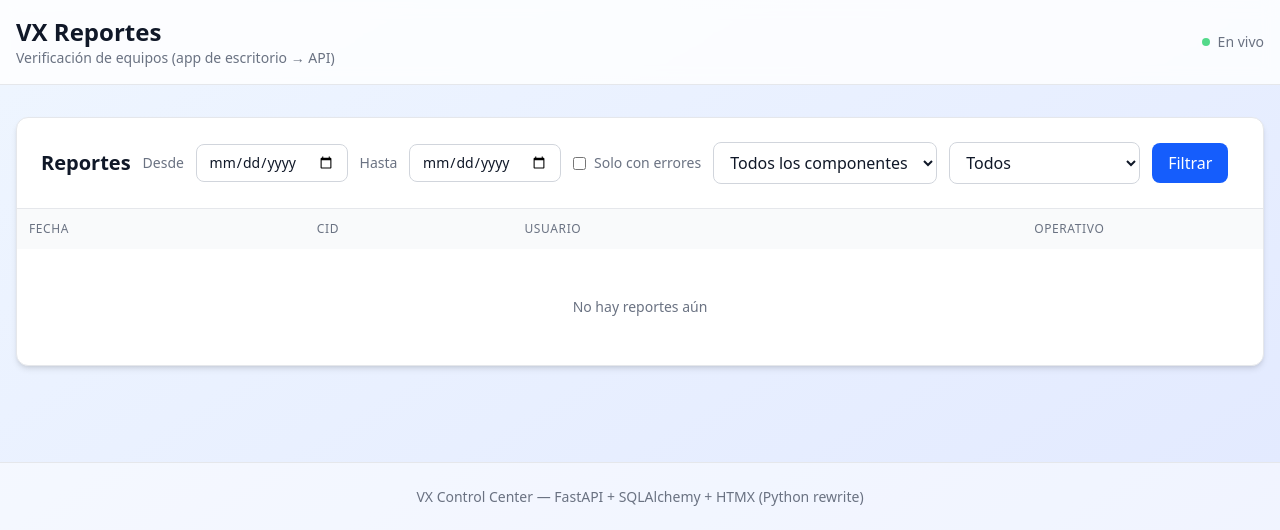
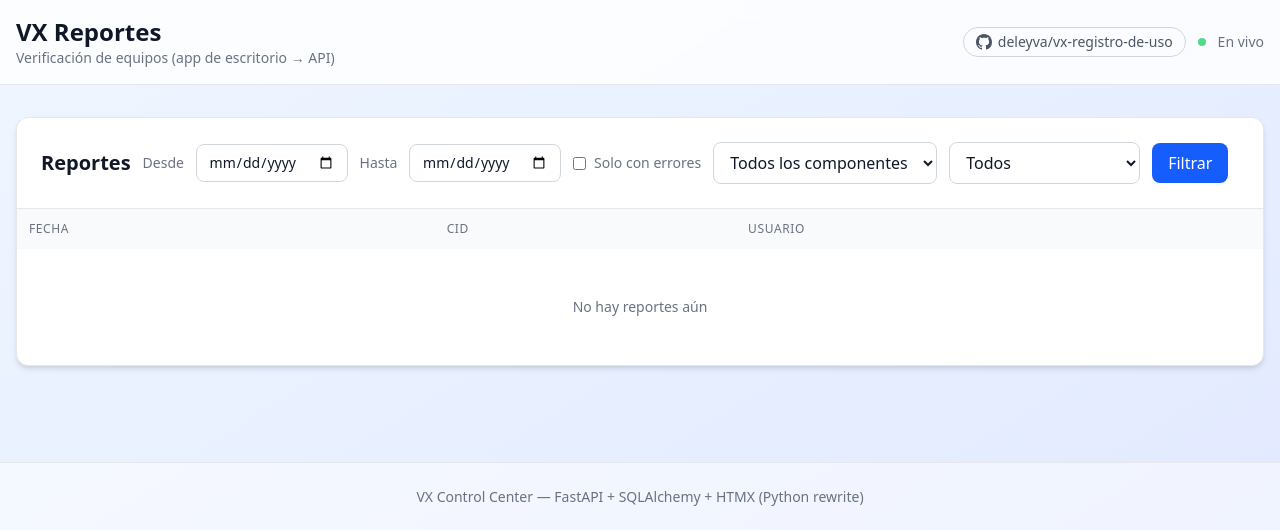
Before and after one commit to deleyva/vx-registro-de-uso, a FastAPI app: template src/app/templates/index.html in a window 1280 px wide. Shown: the top 530 px of the page. Run offline with FastAPI, Linux system fonts and the light colour scheme; the template is opened without the code that fills it, so the values that code supplies are empty.

Commit message:
docs: añado referencia al repo

```diff
--- a/src/app/routers/web.py
+++ b/src/app/routers/web.py
@@ -34,8 +34,10 @@ def _format_es_datetime(dt: datetime) -> str:
         return "—"
     from zoneinfo import ZoneInfo
     madrid = ZoneInfo("Europe/Madrid")
-    if dt.tzinfo is not None:
-        dt = dt.astimezone(madrid)
+    utc = ZoneInfo("UTC")
+    if dt.tzinfo is None:
+        dt = dt.replace(tzinfo=utc)
+    dt = dt.astimezone(madrid)
     return dt.strftime("%d/%m/%Y, %H:%M:%S")
 
 
--- a/src/app/templates/index.html
+++ b/src/app/templates/index.html
@@ -9,7 +9,13 @@
       <h1 class="text-2xl font-bold text-gray-900">VX Reportes</h1>
       <p class="text-sm text-gray-500">Verificación de equipos (app de escritorio → API)</p>
     </div>
-    <div class="flex items-center gap-2">
+    <div class="flex items-center gap-3">
+      <a href="https://github.com/deleyva/vx-registro-de-uso" target="_blank" rel="noopener noreferrer" class="inline-flex items-center gap-1.5 px-3 py-1 rounded-full border border-gray-300 text-sm text-gray-600 hover:bg-gray-100 transition-colors">
+        <svg viewBox="0 0 16 16" width="16" height="16" aria-hidden="true">
+          <path fill="currentColor" d="M8 0C3.58 0 0 3.58 0 8c0 3.54 2.29 6.53 5.47 7.59.4.07.55-.17.55-.38 0-.19-.01-.82-.01-1.49-2.01.37-2.53-.49-2.69-.94-.09-.23-.48-.94-.82-1.13-.28-.15-.68-.52-.01-.53.63-.01 1.08.58 1.23.82.72 1.21 1.87.87 2.33.66.07-.52.28-.87.51-1.07-1.78-.2-3.64-.89-3.64-3.95 0-.87.31-1.59.82-2.15-.08-.2-.36-1.02.08-2.12 0 0 .67-.21 2.2.82.64-.18 1.32-.27 2-.27.68 0 1.36.09 2 .27 1.53-1.04 2.2-.82 2.2-.82.44 1.1.16 1.92.08 2.12.51.56.82 1.27.82 2.15 0 3.07-1.87 3.75-3.65 3.95.29.25.54.73.54 1.48 0 1.07-.01 1.93-.01 2.2 0 .21.15.46.55.38A8.013 8.013 0 0016 8c0-4.42-3.58-8-8-8z"></path>
+        </svg>
+        deleyva/vx-registro-de-uso
+      </a>
       <span class="h-2 w-2 bg-green-500 rounded-full animate-pulse"></span>
       <span class="text-sm text-gray-500">En vivo</span>
     </div>
--- a/src/app/templates/partials/reports_table.html
+++ b/src/app/templates/partials/reports_table.html
@@ -10,13 +10,12 @@
             {{ component_labels.get(c, c) }}
           </th>
         {% endfor %}
-        <th class="px-2 py-3 text-center text-xs font-medium text-gray-500 uppercase tracking-wider">Operativo</th>
       </tr>
     </thead>
     <tbody class="divide-y divide-gray-200">
       {% if reports|length == 0 %}
         <tr>
-          <td colspan="{{ 4 + components|length }}" class="px-3 py-12 text-center text-gray-500">
+          <td colspan="{{ 3 + components|length }}" class="px-3 py-12 text-center text-gray-500">
             No hay reportes aún
           </td>
         </tr>
@@ -35,7 +34,7 @@
                 {% if item is none %}
                   <span class="text-xs text-gray-400">—</span>
                 {% else %}
-                  {% set ok = item.get('estado') == 'correcto' %}
+                  {% set ok = item.get('estado') in ('correcto', 'no_verificado') %}
                   <button
                     type="button"
                     title="{{ component_labels.get(c, c) }} · {{ item.get('estado') or '' }}{% if item.get('problema') %} · {{ item.get('problema') }}{% endif %}"
@@ -52,13 +51,6 @@
               </td>
             {% endfor %}
 
-            <td class="px-2 py-3 whitespace-nowrap text-center">
-              {% if r.resumen.get('equipo_operativo') %}
-                <span class="px-2 py-1 rounded-full text-xs font-medium bg-green-100 text-green-700">Sí</span>
-              {% else %}
-                <span class="px-2 py-1 rounded-full text-xs font-medium bg-red-100 text-red-700">No</span>
-              {% endif %}
-            </td>
           </tr>
         {% endfor %}
       {% endif %}
```
Also changed, not shown: src/app/static/css/tailwind.css.
